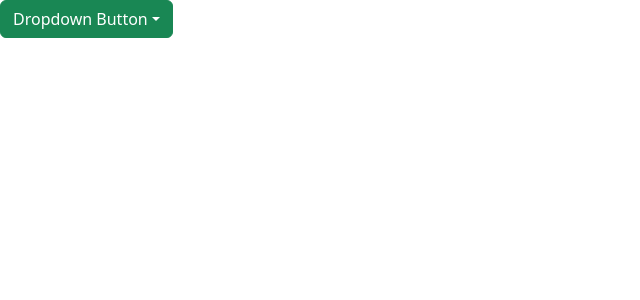
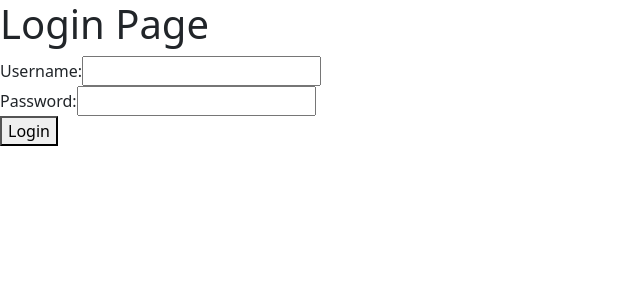
Before and after one commit to jothplayz/my-app, a React (Create React App) app: page /contact in a window 1280 px wide. Shown: the top 300 px of the page, without its empty margins (0-640 px from the left). Built offline with nearby package versions, Linux system fonts and the light colour scheme.

Commit message:
Minor edits

```diff
--- a/src/App.js
+++ b/src/App.js
@@ -52,6 +52,8 @@
     "Mrs. Post, and ",
     "Ms. Liz",
   ];
+
+
   const MyNavbar = () => (
     <Navbar bg="dark" variant="dark" expand="lg">
       <Container>
@@ -60,8 +62,8 @@
         <Navbar.Collapse id="basic-navbar-nav">
           <Nav className="ms-auto">
             <Nav.Link as={Link} to="/add">Add</Nav.Link>
-            <Nav.Link as={Link} to="/about">About</Nav.Link>
-            <Nav.Link as={Link} to="/contact">Contact</Nav.Link>
+            <Nav.Link as={Link} to="/about">Index</Nav.Link>
+            <Nav.Link as={Link} to="/contact">Login</Nav.Link>
             <Nav.Link as={Link} to="/signup">Signup</Nav.Link>
           </Nav>
         </Navbar.Collapse>
@@ -69,9 +71,10 @@
     </Navbar>
   );
 
+
   return (
-    <div className="App">
-      {MyNavbar()}
+    <div>
+      <MyNavbar />
       <header className="App-header">
         <h1>Hello, {teachers}</h1>
         <h2>{message}</h2>
--- a/src/pages/login.js
+++ b/src/pages/login.js
@@ -1,19 +1,20 @@
-import Dropdown from 'react-bootstrap/Dropdown';
+import React from "react";
 
-function BasicExample() {
+function Login() {
   return (
-    <Dropdown>
-      <Dropdown.Toggle variant="success" id="dropdown-basic">
-        Dropdown Button
-      </Dropdown.Toggle>
-
-      <Dropdown.Menu>
-        <Dropdown.Item href="#/action-1">All School</Dropdown.Item>
-        <Dropdown.Item href="#/action-2">Selected Days</Dropdown.Item>
-        <Dropdown.Item href="#/action-3">Etc</Dropdown.Item>
-      </Dropdown.Menu>
-    </Dropdown>
+    <div>
+      <h1>Login Page</h1>
+      <form>
+        <label htmlFor="username">Username:</label>
+        <input type="text" id="username" name="username" />
+        <br />
+        <label htmlFor="password">Password:</label>
+        <input type="password" id="password" name="password" />
+        <br />
+        <button type="submit">Login</button>
+      </form>
+    </div>
   );
 }
 
-export default BasicExample;
+export default Login;
```
